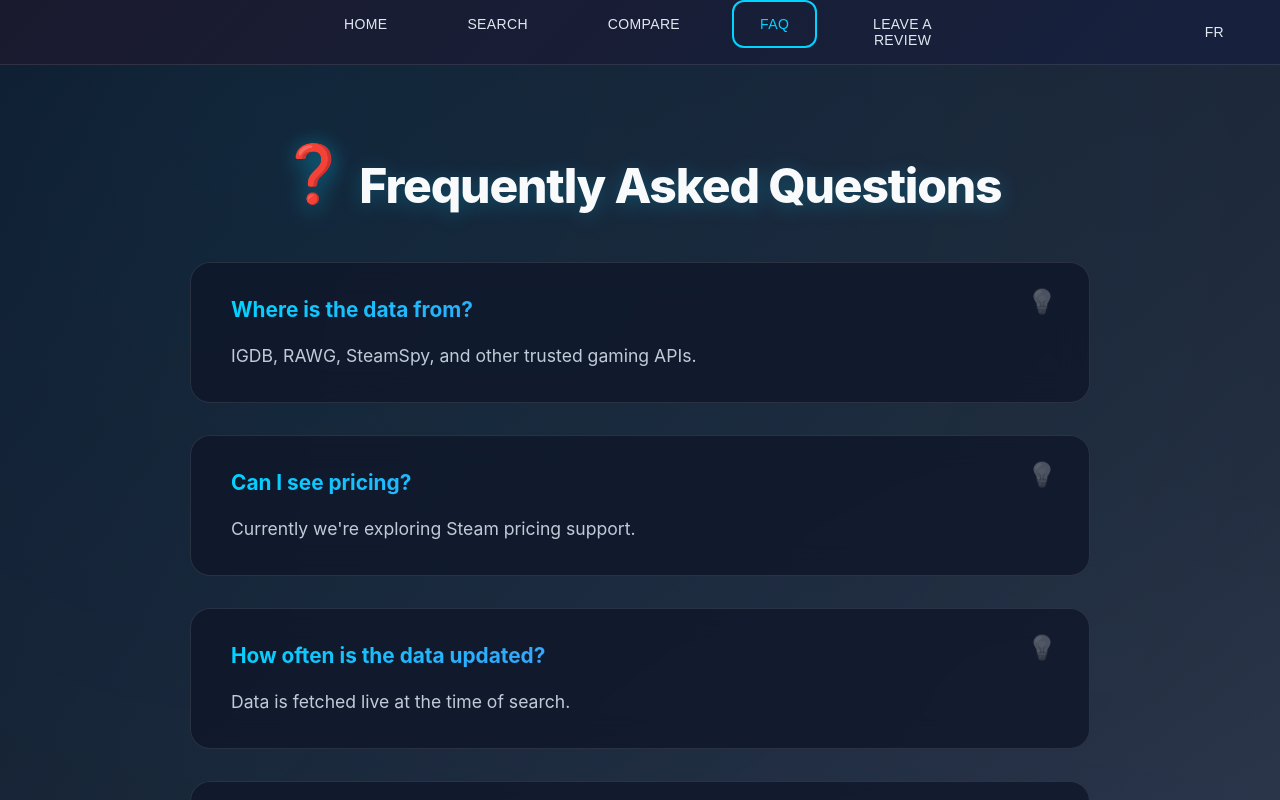
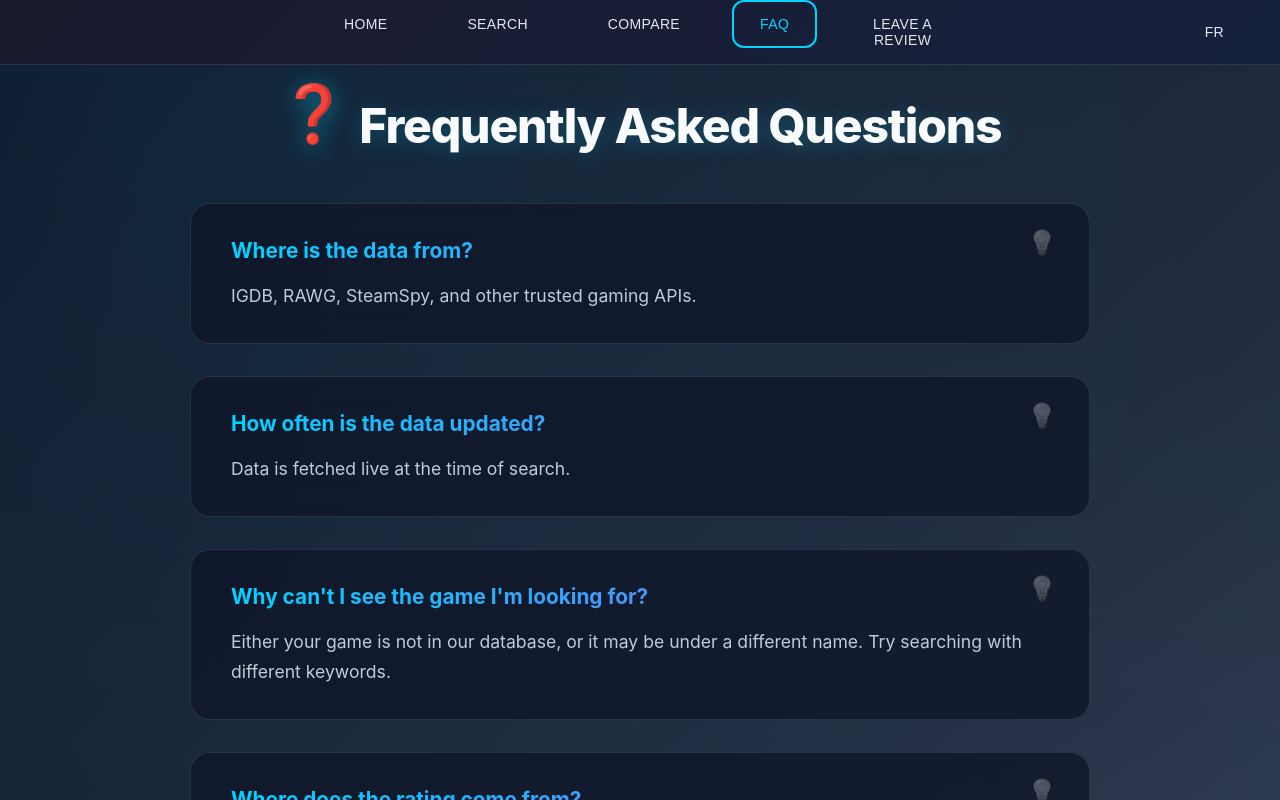
Before and after one commit to Fahmi-IT/GameArchive, a React (Create React App) app in the folder client/: page / in a window 1280 px wide. Both pictures are taken after a click on the button "FAQ". Shown: the top 800 px of the page. Built offline with nearby package versions, Linux system fonts and the light colour scheme.

Commit message:
removed faq item, adjusted css

```diff
--- a/client/src/pages/FAQPage.jsx
+++ b/client/src/pages/FAQPage.jsx
@@ -11,10 +11,6 @@ const FAQPage = () => {
         {
           q: "Where is the data from?",
           a: "IGDB, RAWG, SteamSpy, and other trusted gaming APIs."
-        },
-        {
-          q: "Can I see pricing?",
-          a: "Currently we're exploring Steam pricing support."
         },
         {
           q: "How often is the data updated?",
@@ -44,10 +40,6 @@ const FAQPage = () => {
         {
           q: "D'où viennent les données ?",
           a: "IGDB, RAWG, SteamSpy et d'autres API de jeux fiables."
-        },
-        {
-          q: "Puis-je voir les prix ?",
-          a: "Nous explorons actuellement la prise en charge des prix via Steam."
         },
         {
           q: "À quelle fréquence les données sont-elles mises à jour ?",
--- a/client/src/pages/css/FAQPage.css
+++ b/client/src/pages/css/FAQPage.css
@@ -38,6 +38,7 @@
   font-weight: 800;
   color: #f8fafc;
   margin-bottom: 3rem;
+  margin-top: -20px;
   text-align: center;
   text-shadow: 0 3px 20px rgba(0, 212, 255, 0.25);
   letter-spacing: -0.025em;
```
